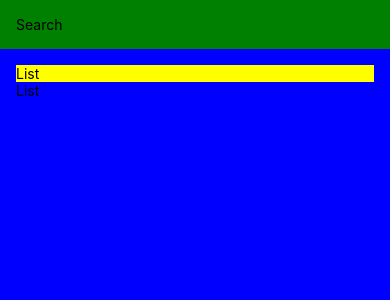
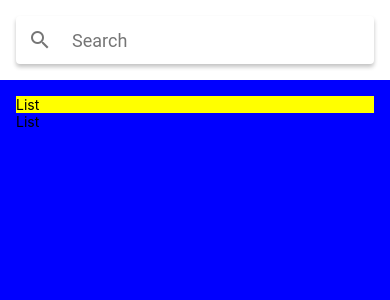
Before and after one commit to KasLas/MealsToGo, a React Native app: screen / in a window 390 px wide. Shown: the top 300 px of the page. Built offline with nearby package versions, Linux system fonts and the light colour scheme.

Commit message:
aded search bar

```diff
--- a/App.js
+++ b/App.js
@@ -1,13 +1,14 @@
 import { StatusBar as ExpoStatusBar } from "expo-status-bar";
 import React from "react";
 import { StatusBar, StyleSheet, Text, View, SafeAreaView } from "react-native";
+import { Searchbar } from "react-native-paper";
 
 export default function App() {
   return (
     <>
       <SafeAreaView style={styles.container}>
         <View style={styles.searchContainer}>
-          <Text>Search</Text>
+          <Searchbar placeholder="Search" />
         </View>
         <View style={styles.listContainer}>
           <Text style={styles.text}>List</Text>
@@ -22,7 +23,6 @@ export default function App() {
 const styles = StyleSheet.create({
   container: { flex: 1, paddingTop: StatusBar.currentHeight },
   searchContainer: {
-    backgroundColor: "green",
     padding: 16,
   },
   listContainer: {
```
